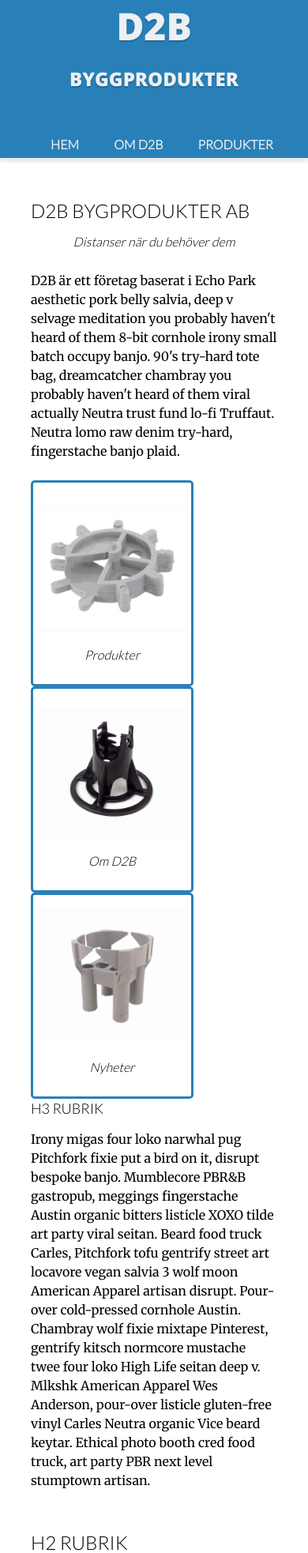
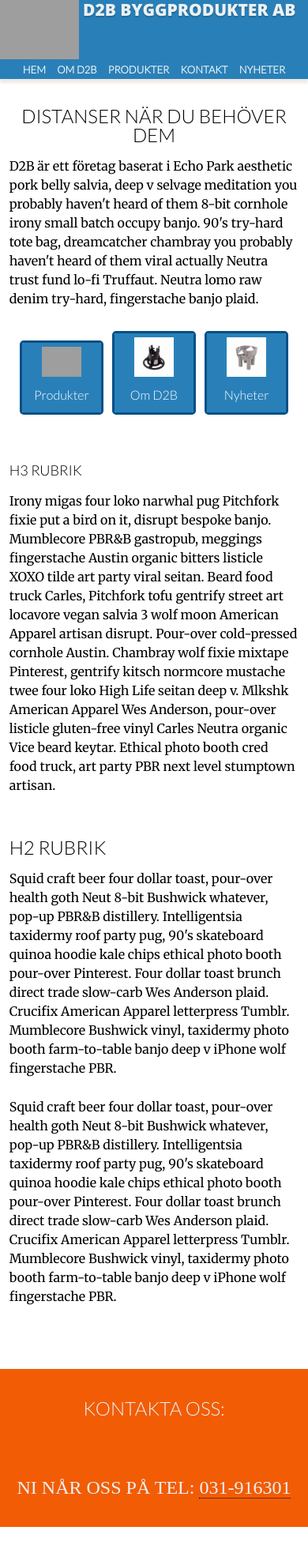
Before and after one commit to Informania/d2b, a PHP site: page / in a window 390 px wide. Shown: the top 1966 px of the page at 79% size. Run offline with PHP 8.4, Linux system fonts and the light colour scheme; some libraries are stand-ins or nearby versions; grey boxes are pictures that could not be loaded.

Commit message:
mobile css, product page

```diff
--- a/app/css/screen.css
+++ b/app/css/screen.css
@@ -70,14 +70,14 @@ article, aside, details, figcaption, figure, footer, header, hgroup, main, menu,
 /* Colors */
 /* text: */
 /* other variables */
-/* line 24, ../sass/screen.scss */
+/* line 28, ../sass/screen.scss */
 body {
   background: #ffffff;
   width: 100%;
   font-size: 16px;
 }
 
-/* line 30, ../sass/screen.scss */
+/* line 34, ../sass/screen.scss */
 header {
   text-align: center;
   width: 100%;
@@ -88,7 +88,7 @@ header {
   left: 0;
   z-index: 999;
   background: #2980B9;
-  font-family: 'Open Sans', sans-serif;
+  font-family: "Open Sans", sans-serif;
   color: #ECF0F1;
   line-height: 66.66667px;
   -moz-box-shadow: 0 5px 3px rgba(92, 38, 6, 0.1);
@@ -107,8 +107,9 @@ header {
   -webkit-transition-timing-function: ease-in;
   transition-timing-function: ease-in;
 }
-/* line 45, ../sass/screen.scss */
-header h1 {
+/* line 49, ../sass/screen.scss */
+header #logo {
+  float: left;
   text-align: center;
   font-size: 48px;
   text-shadow: 0 2px 2px rgba(0, 0, 0, 0.2);
@@ -121,21 +122,25 @@ header h1 {
   -webkit-transition-duration: 0.3s;
   transition-duration: 0.3s;
 }
-/* line 51, ../sass/screen.scss */
-header h1 .produkter {
-  font-size: 24px;
-  text-transform: uppercase;
+/* line 56, ../sass/screen.scss */
+header #logo img {
+  float: left;
+  height: 98px;
 }
-/* line 56, ../sass/screen.scss */
+/* line 61, ../sass/screen.scss */
+header #logo p {
+  float: left;
+  margin-left: 10px;
+}
+/* line 67, ../sass/screen.scss */
 header a {
   color: #ECF0F1;
-  font-family: 'Lato', sans-serif;
+  font-family: "Lato", sans-serif;
 }
-/* line 63, ../sass/screen.scss */
+/* line 74, ../sass/screen.scss */
 header nav {
-  display: inline;
-  padding-right: 40px;
-  line-height: 100px;
+  clear: both;
+  line-height: 153.84615px;
   -moz-transition-property: all;
   -o-transition-property: all;
   -webkit-transition-property: all;
@@ -149,7 +154,7 @@ header nav {
   -webkit-transition-timing-function: ease-out;
   transition-timing-function: ease-out;
 }
-/* line 70, ../sass/screen.scss */
+/* line 80, ../sass/screen.scss */
 header nav a {
   padding: 10px;
   text-decoration: none;
@@ -157,9 +162,9 @@ header nav a {
   margin-left: 20px;
   font-size: 16px;
   text-transform: uppercase;
-  font-family: 'Lato', sans-serif;
+  font-family: "Lato", sans-serif;
 }
-/* line 79, ../sass/screen.scss */
+/* line 89, ../sass/screen.scss */
 header nav a:hover {
   color: white;
   border-bottom: 1px dotted white;
@@ -167,7 +172,7 @@ header nav a:hover {
   background: white;
 }
 
-/* line 88, ../sass/screen.scss */
+/* line 98, ../sass/screen.scss */
 header.shrink, nav.shrink {
   -moz-transition-property: all;
   -o-transition-property: all;
@@ -181,20 +186,20 @@ header.shrink, nav.shrink {
   -o-transition-timing-function: ease-in;
   -webkit-transition-timing-function: ease-in;
   transition-timing-function: ease-in;
-  line-height: 50px;
-  height: 100px;
+  line-height: 66.66667px;
+  height: 133.33333px;
   background: rgba(41, 128, 185, 0.95);
   border-bottom: 1px solid;
   border-color: rgba(255, 255, 255, 0.8);
 }
-/* line 97, ../sass/screen.scss */
+/* line 107, ../sass/screen.scss */
 header.shrink nav.shrink, nav.shrink nav.shrink {
   background-color: transparent;
   border-color: transparent;
-  line-height: 55px;
+  line-height: 10px;
 }
 
-/* line 104, ../sass/screen.scss */
+/* line 114, ../sass/screen.scss */
 footer {
   text-transform: uppercase;
   width: 100%;
@@ -206,22 +211,22 @@ footer {
   line-height: 100px;
   font-size: 24px;
 }
-/* line 114, ../sass/screen.scss */
+/* line 124, ../sass/screen.scss */
 footer a {
   color: #ECF0F1;
   text-decoration: none;
   border-bottom: 1px dotted black;
 }
-/* line 119, ../sass/screen.scss */
+/* line 129, ../sass/screen.scss */
 footer h2 {
-  font-family: 'Leto', sans-serif;
+  font-family: "Lato", sans-serif;
   font-size: 24px;
 }
 
-/* line 125, ../sass/screen.scss */
+/* line 135, ../sass/screen.scss */
 .content {
   background: #ffffff;
-  font-family: 'Merriweather', serif;
+  font-family: "Merriweather", serif;
   line-height: 24px;
   padding-top: 200px;
   margin: auto;
@@ -229,11 +234,11 @@ footer h2 {
   text-align: center;
   /* to center entry images */
 }
-/* line 133, ../sass/screen.scss */
+/* line 143, ../sass/screen.scss */
 .content .entry_img {
   text-align: center;
 }
-/* line 134, ../sass/screen.scss */
+/* line 144, ../sass/screen.scss */
 .content img {
   display: inline;
   text-align: center;
@@ -242,44 +247,171 @@ footer h2 {
   margin-bottom: 20px;
   width: 20%;
 }
-/* line 142, ../sass/screen.scss */
+/* line 152, ../sass/screen.scss */
 .content .byline {
   text-align: center;
   font-family: 'Lato', sans-serif;
   font-style: italic;
 }
-/* line 147, ../sass/screen.scss */
+/* line 157, ../sass/screen.scss */
 .content h2, .content h3 {
   text-transform: uppercase;
-  font-family: 'Lato', sans-serif;
+  font-family: "Lato", sans-serif;
   font-size: 24px;
   margin-top: 55px;
   margin-bottom: 15px;
 }
-/* line 154, ../sass/screen.scss */
+/* line 164, ../sass/screen.scss */
 .content h3 {
   font-size: 18px;
 }
-/* line 157, ../sass/screen.scss */
+/* line 167, ../sass/screen.scss */
 .content p {
   margin-bottom: 25px;
 }
-/* line 159, ../sass/screen.scss */
+/* line 169, ../sass/screen.scss */
 .content .entry {
   text-align: left;
   clear: left;
 }
-/* line 163, ../sass/screen.scss */
+/* line 173, ../sass/screen.scss */
 .content .card {
-  float: left;
-  width: 200px;
-  border: 3px solid #2980B9;
+  display: inline-block;
+  width: 22%;
+  min-width: 100px;
+  border: 3px solid #065086;
+  background-color: #2980B9;
   border-radius: 5px;
-  margin-right: 5%;
+  margin: 1%;
+  background-clip: padding-box;
+  -moz-transition-property: background-color;
+  -o-transition-property: background-color;
+  -webkit-transition-property: background-color;
+  transition-property: background-color;
+  -moz-transition-duration: 0.1s;
+  -o-transition-duration: 0.1s;
+  -webkit-transition-duration: 0.1s;
+  transition-duration: 0.1s;
+  -moz-transition-timing-function: ease-in;
+  -o-transition-timing-function: ease-in;
+  -webkit-transition-timing-function: ease-in;
+  transition-timing-function: ease-in;
 }
-/* line 170, ../sass/screen.scss */
+/* line 186, ../sass/screen.scss */
 .content .card img {
-  width: 95%;
+  width: 50%;
   padding: 0;
   margin: 5px;
 }
+/* line 191, ../sass/screen.scss */
+.content .card .cardCaption {
+  color: white;
+  font-family: "Lato", sans-serif;
+  font-size: 24px;
+  margin: 0;
+  padding-bottom: 10px;
+}
+/* line 199, ../sass/screen.scss */
+.content .card:hover {
+  background-color: #065086;
+  cursor: pointer;
+}
+/* line 203, ../sass/screen.scss */
+.content .row {
+  float: left;
+  clear: both;
+  width: 100%;
+  margin: 15px 0 15px 0;
+}
+
+@media screen and (min-width: 0px) and (max-width: 768px) {
+  /* line 214, ../sass/screen.scss */
+  header #logo {
+    font-size: 24px;
+  }
+}
+@media screen and (min-width: 0px) and (max-width: 479px) {
+  /* line 223, ../sass/screen.scss */
+  header {
+    height: 100px;
+    line-height: 25px;
+  }
+  /* line 226, ../sass/screen.scss */
+  header #logo {
+    font-size: 21px;
+  }
+  /* line 229, ../sass/screen.scss */
+  header #logo p {
+    margin-left: 5px;
+  }
+  /* line 232, ../sass/screen.scss */
+  header #logo img {
+    width: 100px;
+    height: auto;
+  }
+  /* line 239, ../sass/screen.scss */
+  header nav {
+    line-height: 25px;
+  }
+  /* line 241, ../sass/screen.scss */
+  header nav a {
+    margin-left: 0;
+    padding: 5px;
+    font-size: 13px;
+  }
+
+  /* line 249, ../sass/screen.scss */
+  .content {
+    width: 94%;
+    padding-left: 3%;
+    padding-right: 3%;
+    padding-top: 80px;
+  }
+
+  /* line 255, ../sass/screen.scss */
+  nav.shrink, header.shrink {
+    height: 33.33333px;
+    line-height: 33.33333px !important;
+  }
+
+  /* line 260, ../sass/screen.scss */
+  header.shrink #logo {
+    display: none;
+  }
+
+  /* line 264, ../sass/screen.scss */
+  .card .cardCaption {
+    font-family: "Lato", sans-serif;
+    font-size: 16px !important;
+  }
+}
+/* Standard classes for layouting */
+/* line 274, ../sass/screen.scss */
+.floatLeft {
+  float: left;
+}
+
+/* line 277, ../sass/screen.scss */
+.floatRight {
+  float: right;
+}
+
+/* line 280, ../sass/screen.scss */
+.clearBoth {
+  clear: both;
+}
+
+/* line 283, ../sass/screen.scss */
+.clearRight {
+  clear: right;
+}
+
+/* line 286, ../sass/screen.scss */
+.clearLeft {
+  clear: left;
+}
+
+/* line 289, ../sass/screen.scss */
+.textCenter {
+  text-align: center;
+}
--- a/app/index.html
+++ b/app/index.html
@@ -11,11 +11,14 @@
 <body>
 <div class="container">
   <header>
-    <h1 id="logo"><p>D2B</p> <p class="produkter">Byggprodukter</p></h1>
+	  <div id="logo">
+		  <img src="images/logga_white.png" alt="D2B logo"/>
+		  <p>D2B BYGGPRODUKTER AB</p>
+	  </div>
     <nav>
         <a href="#">hem</a>
         <a href="#">om D2B</a>
-        <a href="#">produkter</a>
+        <a href="produkter.html">produkter</a>
         <a href="#">kontakt</a>
         <a href="#">nyheter</a>
       </ul>
@@ -23,21 +26,20 @@
   </header>
   <div class="content">
       <div class="entry">
-        <h2>D2B Bygprodukter AB</h2>
-        <p class="byline">Distanser när du behöver dem</p>
-        <p>D2B är ett företag baserat i Echo Park aesthetic pork belly salvia, deep v selvage meditation you probably haven't heard of them 8-bit cornhole irony small batch occupy banjo. 90's try-hard tote bag, dreamcatcher chambray you probably haven't heard of them viral actually Neutra trust fund lo-fi Truffaut. Neutra lomo raw denim try-hard, fingerstache banjo plaid.</p>
+        <h2 class="textCenter">Distanser när du behöver dem</h2>
+        <p class="clearBoth">D2B är ett företag baserat i Echo Park aesthetic pork belly salvia, deep v selvage meditation you probably haven't heard of them 8-bit cornhole irony small batch occupy banjo. 90's try-hard tote bag, dreamcatcher chambray you probably haven't heard of them viral actually Neutra trust fund lo-fi Truffaut. Neutra lomo raw denim try-hard, fingerstache banjo plaid.</p>
     </div>
-    <div class="card">
-        <img src="images/prod_1.jpg" />
-        <p class="byline">Produkter</p>
+    <div class="card" onclick="location.href='produkter.html';">
+        <img src="images/markdistans_varg.png" />
+        <p class="cardCaption">Produkter</p>
     </div>
     <div class="card">
         <img src="images/prod_2.jpg" />
-        <p class="byline">Om D2B</p>
+        <p class="cardCaption">Om D2B</p>
     </div>
     <div class="card">
         <img src="images/prod_3.jpg" />
-        <p class="byline">Nyheter</p>
+        <p class="cardCaption">Nyheter</p>
     </div>
   <div class="entry">
     <h3>H3 Rubrik</h3>
--- a/app/sass/screen.scss
+++ b/app/sass/screen.scss
@@ -12,9 +12,13 @@ $font-size-xx-large: 48px;
 $primary_one: #2980B9;
 $primary_two: #F25C05;
 $primary_three: #ffffff;
+$one_darker: #065086;
 $two_darker: #C94706;
 /* text: */
 $text_one: #ECF0F1;
+$primary_sans: 'Open Sans', sans-serif;
+$primary_serif: 'Merriweather', serif;
+$header_sans: 'Lato', sans-serif;
 
 /* other variables */
 $header_height: 200px;
@@ -38,32 +42,38 @@ header {
 	left: 0;
 	z-index: 999;
 	background: $primary_one;
-	font-family: 'Open Sans', sans-serif;
+	font-family: $primary_sans;
 	color: $text_one;
 	line-height: $header_height / 3;
 	@include box-shadow(0 5px 3px rgba(92, 38, 6, 0.1));
-	h1 {
+	#logo {
+		float: left;
 		text-align: center;
 		font-size: $font-size-xx-large;
 		@include text-shadow(0 2px 2px rgba(#000,0.2));
 		@include transition-property(all);
 		@include transition-duration(0.3s);
-		.produkter {
-			font-size: $font-size-large;
-			text-transform: uppercase;
+		img {
+			float:left;
+			height: 98px;
+
+		}
+		p {
+			float: left;
+			margin-left: 10px;
 		}
 	}
+
 	a {
 		color: $text_one;
-		font-family: 'Lato', sans-serif;
+		font-family: $header_sans;
 	}
 	@include transition-property(height);
 	@include transition-duration(0.3s);
 	@include transition-timing-function(ease-in);
 	nav {
-		display: inline;
-		padding-right: 40px;
-		line-height: $header_height / 2;
+		clear: both;
+		line-height: $header_height / 1.3;
 		@include transition-property(all);
 		@include transition-duration(0.3s);
 		@include transition-timing-function(ease-out);
@@ -74,7 +84,7 @@ header {
 			margin-left: 20px;
 			font-size: $font-size-regular;
 			text-transform: uppercase;
-			font-family: 'Lato', sans-serif;
+			font-family: $header_sans;
 		}
 		a:hover {
 			color: white;
@@ -89,15 +99,15 @@ header.shrink, nav.shrink {
 		@include transition-property(all);
 		@include transition-duration(0.3s);
 		@include transition-timing-function(ease-in);
-		line-height: $header_height / 4;
-		height: $header_height / 2;
+		line-height: $header_height / 3;
+		height: $header_height / 1.5;
 		background: rgba(41, 128, 185, 0.95);
 		border-bottom: 1px solid;
 		border-color: rgba(255, 255, 255, 0.8);
 		nav.shrink {
 			background-color: transparent;
 			border-color: rgba(0, 0, 0, 0);
-			line-height: 55px;
+			line-height: 10px;
 	}
 }
 
@@ -117,14 +127,14 @@ footer {
 		border-bottom: 1px dotted black;
 	}
 	h2 {
-		font-family: 'Leto', sans-serif;
+		font-family: $header_sans;
 		font-size: $font-size-large;
 	}
 }
 
 .content {
 	background: $primary_three;
-	font-family: 'Merriweather', serif;
+	font-family: $primary_serif;
 	line-height: $font-size-large;
 	padding-top: $header_height;
 	margin: auto;
@@ -146,7 +156,7 @@ footer {
 	}
 	h2, h3{
 		text-transform: uppercase;
-		font-family: 'Lato', sans-serif;
+		font-family: $header_sans;
 		font-size: $font-size-large;
 		margin-top: 55px;
 		margin-bottom: 15px;
@@ -161,15 +171,121 @@ footer {
 		clear: left;
 	}
 	.card {
-		float: left;
-		width: 200px;
-		border: 3px solid $primary-one;
+		display: inline-block;
+		width: 22%;
+		min-width: 100px;
+		border: 3px solid $one_darker;
+		background-color: $primary_one;
 		border-radius: 5px;
-		margin-right: 5%;
-	}
-		.card img {
-			width: 95%;
+		margin: 1%;
+		background-clip: padding-box;
+		@include transition-property(background-color);
+		@include transition-duration(0.1s);
+		@include transition-timing-function(ease-in);
+
+		img {
+			width: 50%;
 			padding: 0;
 			margin: 5px;
 		}
+		.cardCaption {
+			color: white;
+			font-family: $header_sans;
+			font-size: $font-size-large;
+			margin: 0;
+			padding-bottom: 10px;
+		}
+	}
+	.card:hover {
+		background-color: $one_darker;
+		cursor: pointer;
+	}
+	.row {
+		float:left;
+		clear: both;
+		width: 100%;
+		margin: 15px 0 15px 0;
+	}
 }
+
+@media screen and (min-width: 0px) and (max-width: 768px) {
+	header {
+
+		#logo {
+			font-size: $font-size-large;
+		}
+
+	}
+
+}
+
+@media screen and (min-width: 0px) and (max-width: 479px) {
+	header {
+		height: $header_height / 2;
+		line-height: $header_height / 8;
+		#logo {
+			font-size: $font-size-large - 3;
+
+			p {
+				margin-left: 5px;
+			}
+			img {
+				width: 100px;
+				height: auto;
+			}
+
+		}
+
+		nav {
+			line-height: $header_height / 8;
+			a {
+				margin-left: 0;
+				padding: 5px;
+				font-size: 13px;
+			}
+		}
+	}
+
+	.content {
+		width: 94%;
+		padding-left: 3%;
+		padding-right: 3%;
+		padding-top: 80px;
+	}
+	nav.shrink, header.shrink {
+		height: $header_height / 6;
+		line-height: $header_height / 6 !important;
+	}
+	header.shrink {
+		#logo {
+			display:none;
+		}
+	}
+	.card .cardCaption {
+		font-family: $header_sans;
+		font-size: $font-size-regular !important;
+	}
+
+
+
+}
+
+/* Standard classes for layouting */
+.floatLeft {
+	float: left;
+}
+.floatRight {
+	float: right;
+}
+.clearBoth {
+	clear: both;
+}
+.clearRight {
+	clear: right;
+}
+.clearLeft {
+	clear: left;
+}
+.textCenter {
+	text-align: center;
+}
```
